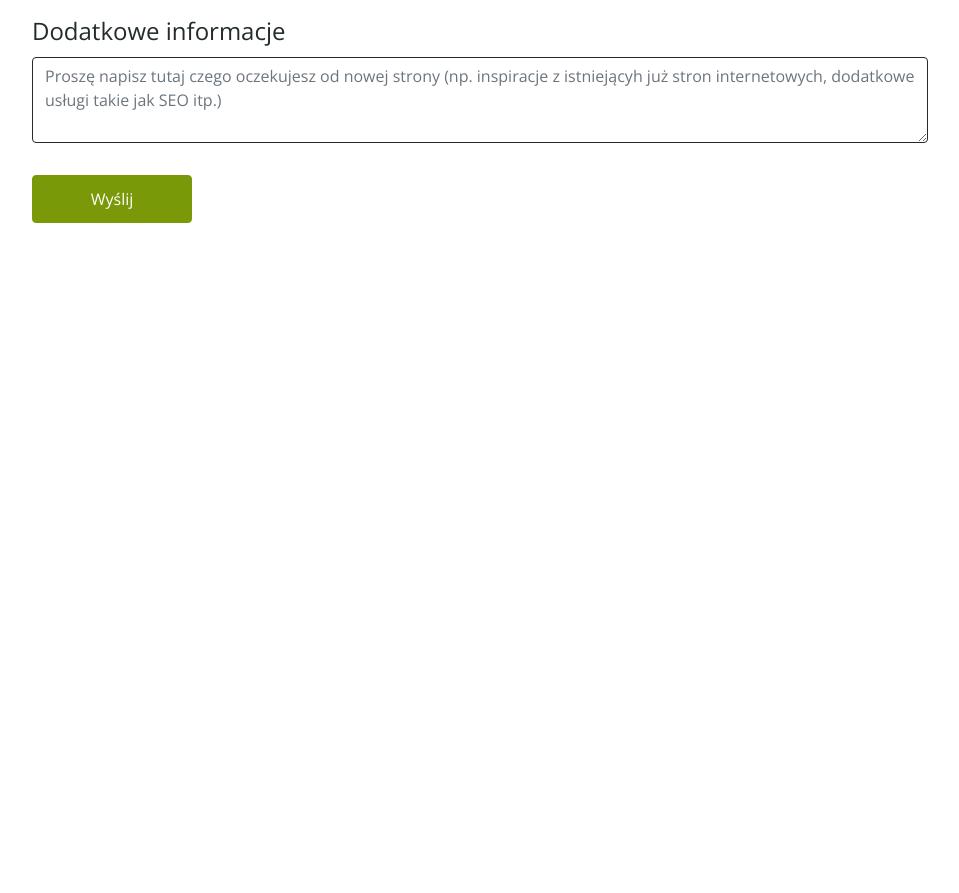
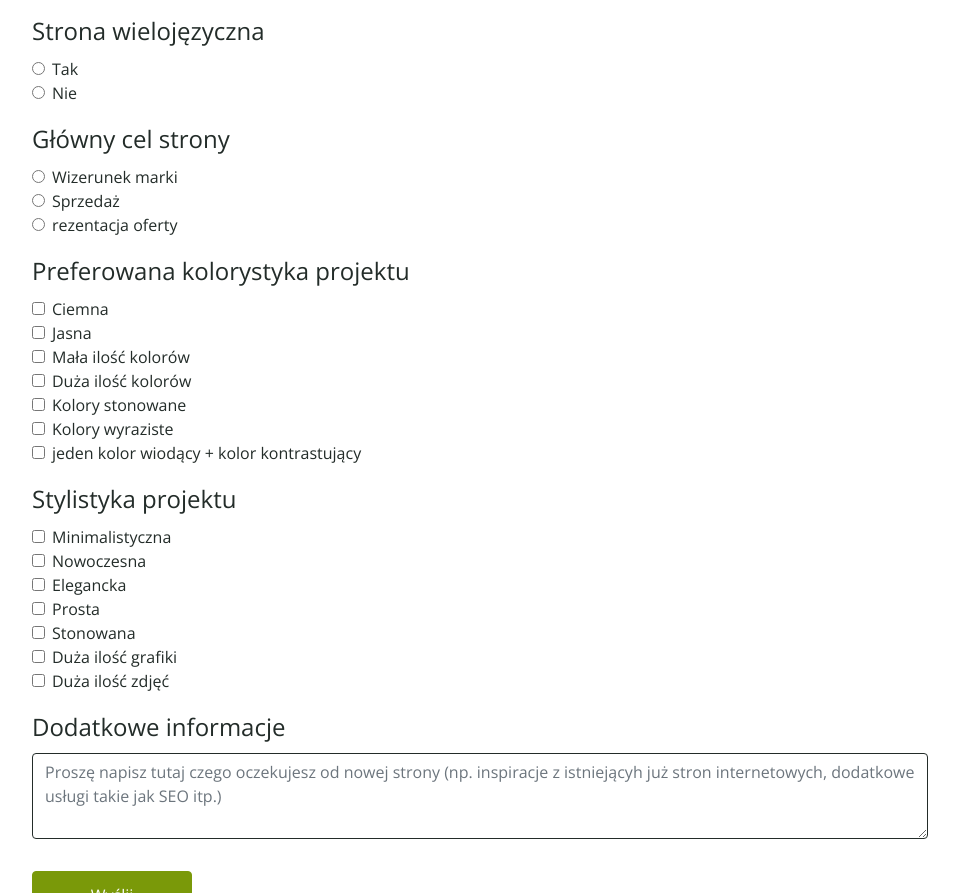
Before and after one commit to Artur-Pokrywka/portfolio, a Gatsby site: page /valuation in a window 1280 px wide. Shown: the part 897-1790 px from the top of the page, without its empty margins (160-1119 px from the left). Before the commit the page ends 1280 px from the top, so only its background shows below. Built offline with nearby package versions, Linux system fonts and the light colour scheme; Gatsby itself is replaced by a stand-in of ours.

Commit message:
Fix form submission v1

```diff
--- a/src/components/my-form.js
+++ b/src/components/my-form.js
@@ -24,11 +24,19 @@ const StyledInput = styled(Form.Control)`
 
 const FormData = [
     {
+        type: 'radio',
+        title: 'Czy posiadają już Państwo stronę WWW?',
+        options: ['Tak', 'Nie'],
+        id: 'form-0'
+    },
+    {
+        type: 'radio',
         title: 'Strona responsywna',
         options: ['Tak', 'Nie'],
         id: 'form-1'
     },
     {
+        type: 'radio',
         title: 'Projekt graficzny',
         options: [
             'Projekt podstawowy', 'Dostarczę projekt graficzny', 'Indywidualny projekt graficzny stworzony przez profesjonalnego grafika'
@@ -36,6 +44,7 @@ const FormData = [
         id: 'form-2'
     },
     {
+        type: 'radio',
         title: 'Tekst na stronę',
         options: [
             'Dostarczę tekst', 'Zlecę napisanie tekstu'
@@ -43,10 +52,30 @@ const FormData = [
         id: 'form-3'
     },
     {
+        type: 'radio',
         title: 'Strona wielojęzyczna',
         options: ['Tak', 'Nie'],
         id: 'form-4'
-    }
+    },
+    {
+        type: 'radio',
+        title: 'Główny cel strony',
+        options: ['Wizerunek marki', 'Sprzedaż', 'rezentacja oferty'],
+        id: 'form-5'
+    },
+    {
+        type: 'checkbox',
+        title: 'Preferowana kolorystyka projektu',
+        options: ['Ciemna', 'Jasna', 'Mała ilość kolorów', 'Duża ilość kolorów', 'Kolory stonowane', 'Kolory wyraziste', 'jeden kolor wiodący + kolor kontrastujący'],
+        id: 'form-6'
+    },
+    {
+        type: 'checkbox',
+        title: 'Stylistyka projektu',
+        options: ['Minimalistyczna', 'Nowoczesna', 'Elegancka', 'Prosta', 'Stonowana', 'Duża ilość grafiki', 'Duża ilość zdjęć'],
+        id: 'form-7'
+    },
+
 ];
 
 
@@ -93,7 +122,7 @@ const ValForm = () => {
                                         data.options.map( option =>
                                             <Form.Check
                                                 key={Math.random()}
-                                                type="radio"
+                                                type={data.type}
                                                 label={option}
                                                 name={data.id}
                                                 id={data.id}
```
Also changed, not shown: src/components/contact-form.js (+16 -6 lines).
